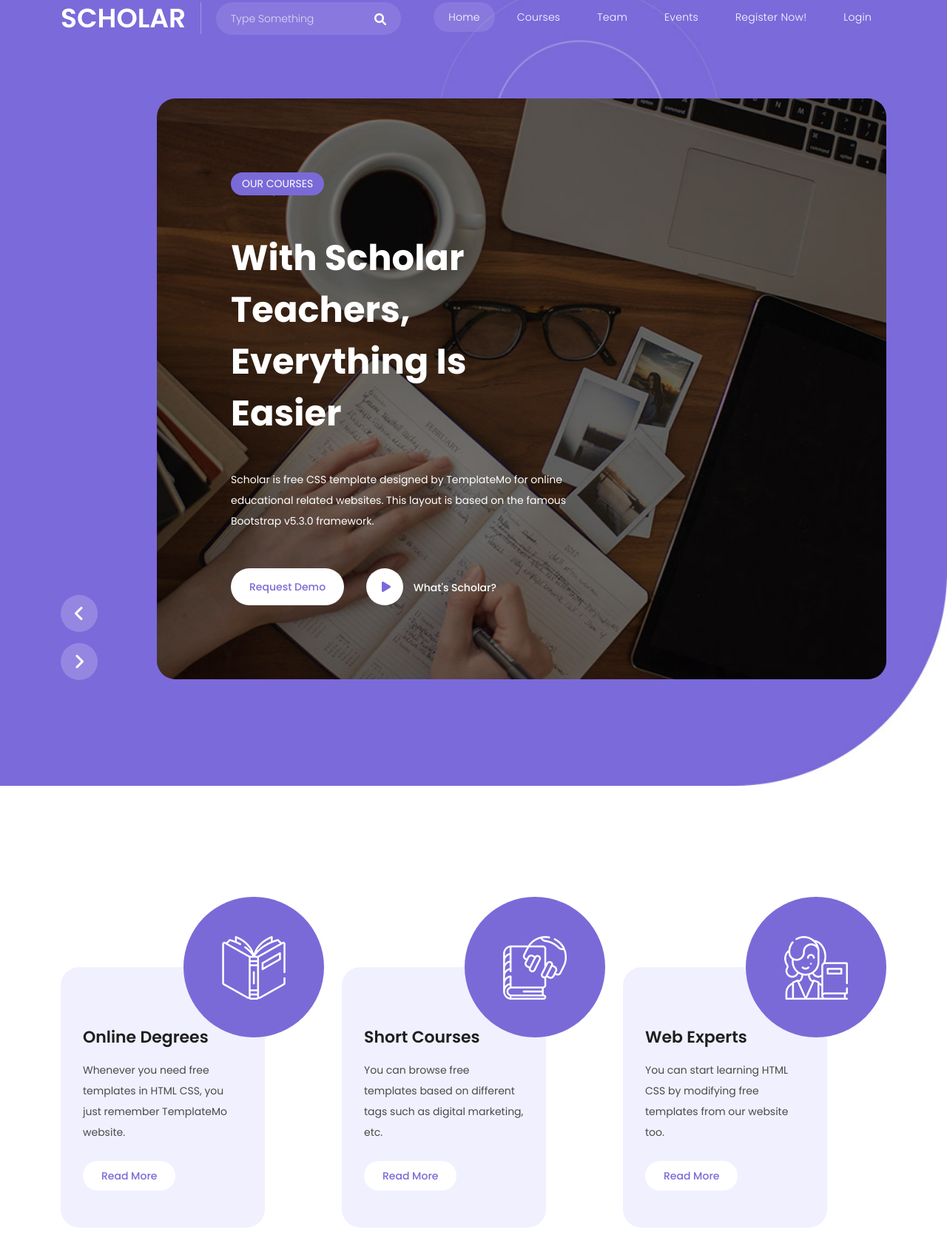
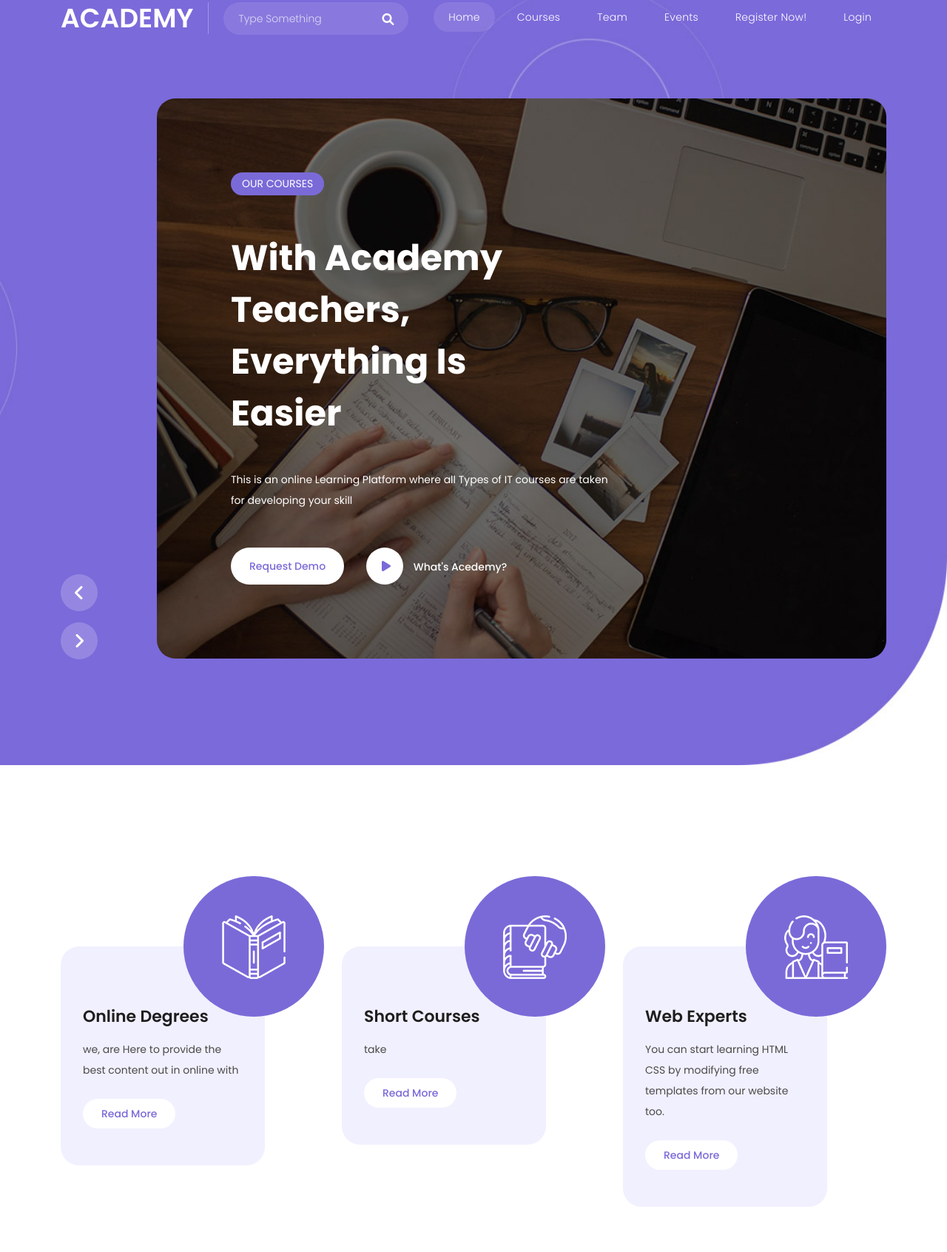
Before and after one commit to Dharanish-2006/academy, a plain HTML site: page index.html in a window 1280 px wide. Shown: the part 37-1729 px from the top of the page at 74% size. Drawn offline with nearby package versions, Linux system fonts and the light colour scheme.

Commit message:
changes made

```diff
--- a/index.html
+++ b/index.html
@@ -6,12 +6,10 @@
     <meta charset="utf-8">
     <meta name="viewport" content="width=device-width, initial-scale=1, shrink-to-fit=no">
     <link href="https://fonts.googleapis.com/css2?family=Poppins:wght@100;200;300;400;500;600;700;800;900&display=swap" rel="stylesheet">
-
-    <title>Scholar - Online School HTML5 Template</title>
+    <title>academy</title>
 
     <!-- Bootstrap core CSS -->
     <link href="vendor/bootstrap/css/bootstrap.min.css" rel="stylesheet">
-
 
     <!-- Additional CSS Files -->
     <link rel="stylesheet" href="assets/css/fontawesome.css">
@@ -19,13 +17,6 @@
     <link rel="stylesheet" href="assets/css/owl.css">
     <link rel="stylesheet" href="assets/css/animate.css">
     <link rel="stylesheet"href="https://unpkg.com/swiper@7/swiper-bundle.min.css"/>
-<!--
-
-TemplateMo 586 Scholar
-
-https://templatemo.com/tm-586-scholar
-
--->
   </head>
 
 <body>
@@ -51,7 +42,7 @@ https://templatemo.com/tm-586-scholar
                 <nav class="main-nav">
                     <!-- ***** Logo Start ***** -->
                     <a href="index.html" class="logo">
-                        <h1>Scholar</h1>
+                        <h1>Academy</h1>
                     </a>
                     <!-- ***** Logo End ***** -->
                     <!-- ***** Serach Start ***** -->
@@ -90,14 +81,14 @@ https://templatemo.com/tm-586-scholar
             <div class="item item-1">
               <div class="header-text">
                 <span class="category">Our Courses</span>
-                <h2>With Scholar Teachers, Everything Is Easier</h2>
-                <p>Scholar is free CSS template designed by TemplateMo for online educational related websites. This layout is based on the famous Bootstrap v5.3.0 framework.</p>
+                <h2>With Academy Teachers, Everything Is Easier</h2>
+                <p>This is an online Learning Platform where all Types of IT courses are taken for developing your skill</p>
                 <div class="buttons">
                   <div class="main-button">
                     <a href="#">Request Demo</a>
                   </div>
                   <div class="icon-button">
-                    <a href="#"><i class="fa fa-play"></i> What's Scholar?</a>
+                    <a href="#"><i class="fa fa-play"></i> What's Acedemy?</a>
                   </div>
                 </div>
               </div>
@@ -106,7 +97,7 @@ https://templatemo.com/tm-586-scholar
               <div class="header-text">
                 <span class="category">Best Result</span>
                 <h2>Get the best result out of your effort</h2>
-                <p>You are allowed to use this template for any educational or commercial purpose. You are not allowed to re-distribute the template ZIP file on any other website.</p>
+                <p>Everything will be taken care by our Staffs</p>
                 <div class="buttons">
                   <div class="main-button">
                     <a href="#">Request Demo</a>
@@ -127,7 +118,7 @@ https://templatemo.com/tm-586-scholar
                     <a href="#">Request Demo</a>
                   </div>
                   <div class="icon-button">
-                    <a href="#"><i class="fa fa-play"></i> What's Online Course?</a>
+                    <a href="#"><i class="fa fa-play"></i>Online Course?</a>
                   </div>
                 </div>
               </div>
@@ -148,7 +139,7 @@ https://templatemo.com/tm-586-scholar
             </div>
             <div class="main-content">
               <h4>Online Degrees</h4>
-              <p>Whenever you need free templates in HTML CSS, you just remember TemplateMo website.</p>
+              <p>we, are Here to provide the best content out in online with</p>
               <div class="main-button">
                 <a href="#">Read More</a>
               </div>
@@ -162,7 +153,7 @@ https://templatemo.com/tm-586-scholar
             </div>
             <div class="main-content">
               <h4>Short Courses</h4>
-              <p>You can browse free templates based on different tags such as digital marketing, etc.</p>
+              <p>take </p>
               <div class="main-button">
                 <a href="#">Read More</a>
               </div>
```
